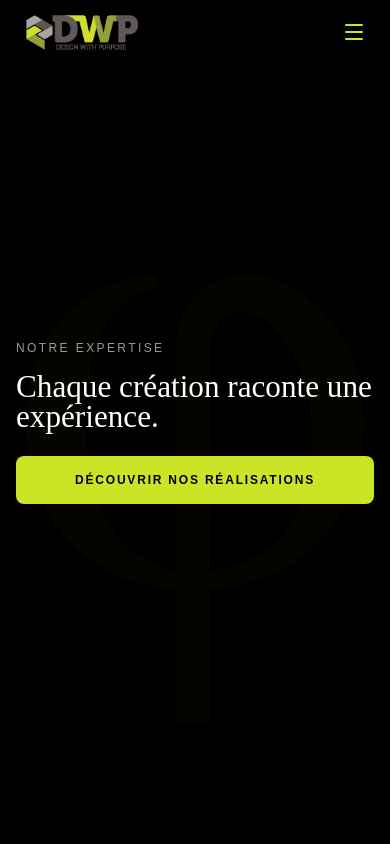
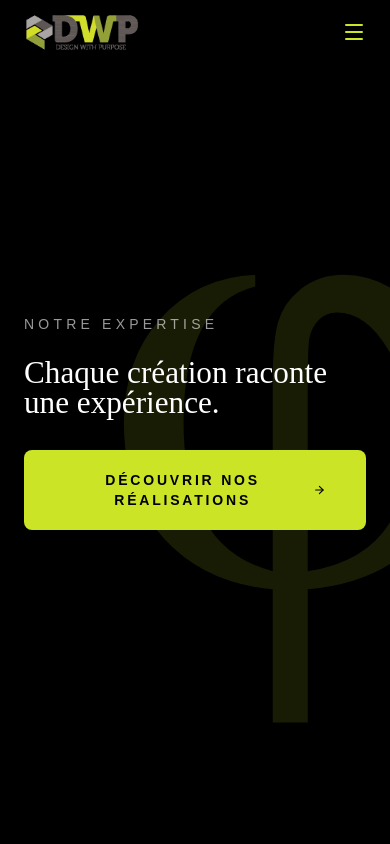
Before and after one commit to elFilaly001/DWP, a Next.js app: page /portfolio in a window 390 px wide. Shown: the top 844 px of the page. Built offline with nearby package versions, Linux system fonts and the light colour scheme.

Commit message:
Refactor PortfolioHeroSection layout and styles for improved responsiveness and visual clarity

```diff
--- a/components/V1/portfolio/PortfolioHeroSection.tsx
+++ b/components/V1/portfolio/PortfolioHeroSection.tsx
@@ -5,8 +5,8 @@ export const PortfolioHeroSection = () => {
   return (
     <section className="relative min-h-screen flex items-center bg-black overflow-hidden">
       {/* Background with subtle spiral - moved to right side */}
-      <div className="absolute inset-0 opacity-20 flex items-center justify-center pointer-events-none">
-        <div className="w-full md:w-[50%] h-full flex items-center justify-center">
+      <div className="absolute top-0 bottom-0 right-0 w-1/2 flex items-center justify-center pointer-events-none">
+        <div className="w-full h-full flex items-center justify-center opacity-100">
           <div
             dangerouslySetInnerHTML={{
               __html: `
@@ -19,15 +19,15 @@ export const PortfolioHeroSection = () => {
         </div>
       </div>
 
-      <div className="relative z-10 max-w-7xl mx-auto px-4 sm:px-6 md:px-12 py-12 sm:py-16 md:py-24">
-        <div className="grid grid-cols-1 md:grid-cols-[1.618fr_1fr] gap-8 md:gap-12 items-center">
+      <div className="relative z-10 max-w-7xl mx-auto px-6 md:px-12 py-24">
+        <div className="grid md:grid-cols-[1.618fr_1fr] gap-12 items-center">
           {/* Left: 61.8% - Content (Golden Ratio) */}
           <div>
-            <div className="text-white/60 text-xs sm:text-sm tracking-[0.2em] sm:tracking-[0.3em] mb-4 sm:mb-6 uppercase">
+            <div className="text-white/60 text-sm tracking-[0.3em] mb-6 uppercase">
               Notre expertise
             </div>
 
-            <h1 className="text-white text-[clamp(20px,8vw,72px)] font-serif leading-[0.95] mb-6 sm:mb-8 group">
+            <h1 className="text-white text-[clamp(20px,8vw,72px)] font-serif leading-[0.95] mb-8 group">
               Chaque création raconte une expérience.
             </h1>
 
@@ -35,13 +35,13 @@ export const PortfolioHeroSection = () => {
               Chaque projet suit les principes du nombre d’or. Design mathématiquement parfait, résultats naturellement harmonieux.
             </p> */}
 
-            <button className="group relative bg-[#cbe425] text-black px-6 sm:px-10 py-4 sm:py-5 text-xs sm:text-sm font-bold tracking-[0.15em] sm:tracking-[0.2em] rounded-lg overflow-hidden transition-all duration-700 hover:px-8 sm:hover:px-12 w-full sm:w-auto">
-              <span className="relative z-10 flex items-center gap-3 justify-center">
+            <button className="group relative bg-[#cbe425] text-black px-10 py-5 text-sm font-bold tracking-[0.2em] rounded-lg overflow-hidden transition-all duration-700 hover:px-12">
+              <span className="relative z-10 flex items-center gap-3">
                 DÉCOUVRIR NOS RÉALISATIONS
-                {/* <ArrowRight
+                <ArrowRight
                   size={16}
                   className="transition-transform duration-700 group-hover:translate-x-2"
-                /> */}
+                />
               </span>
               <span className="absolute inset-0 bg-black scale-x-0 group-hover:scale-x-100 transition-transform duration-700 origin-left"></span>
               <span className="absolute inset-0 flex items-center justify-center opacity-0 group-hover:opacity-100 transition-opacity duration-700 text-[#cbe425] z-10">
```
